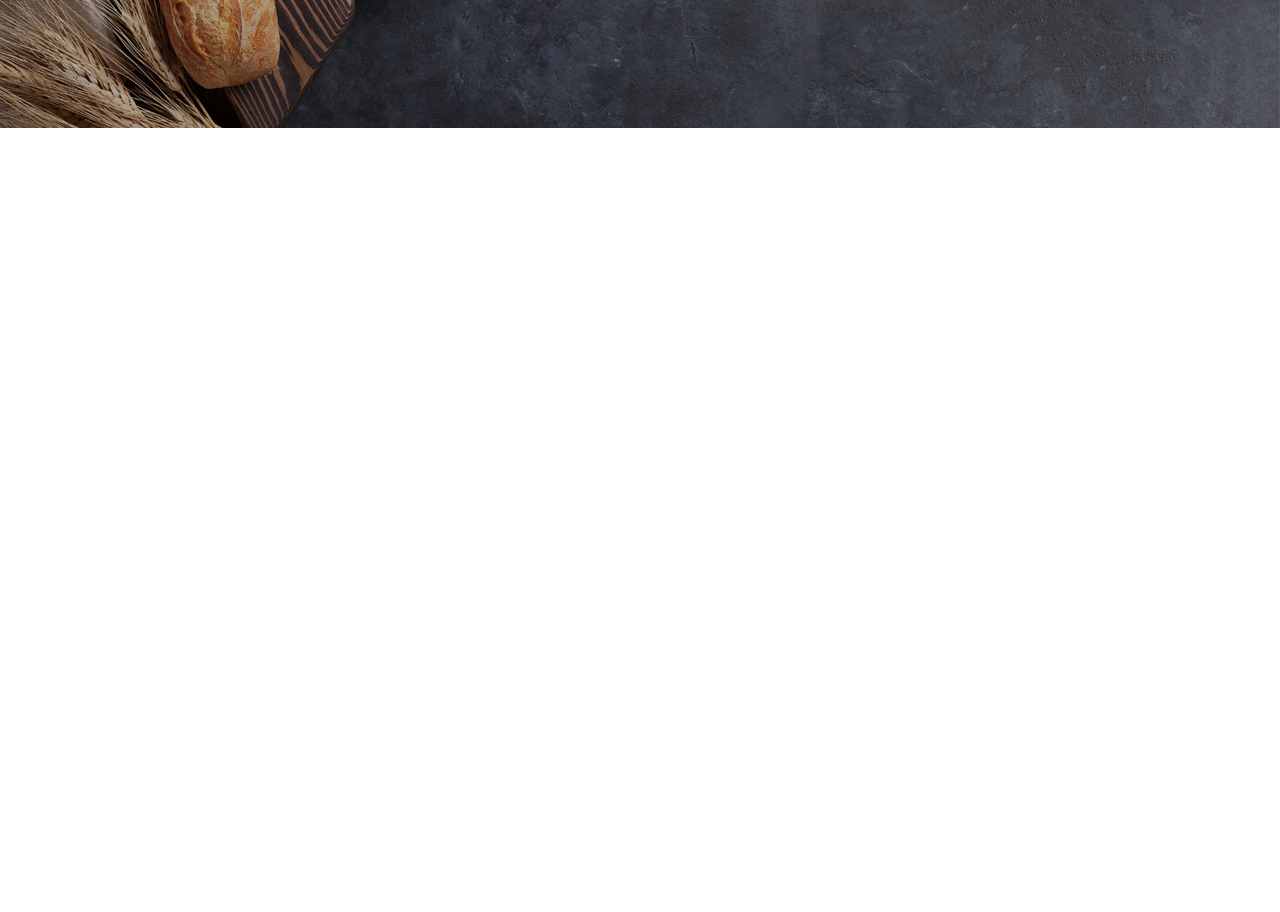
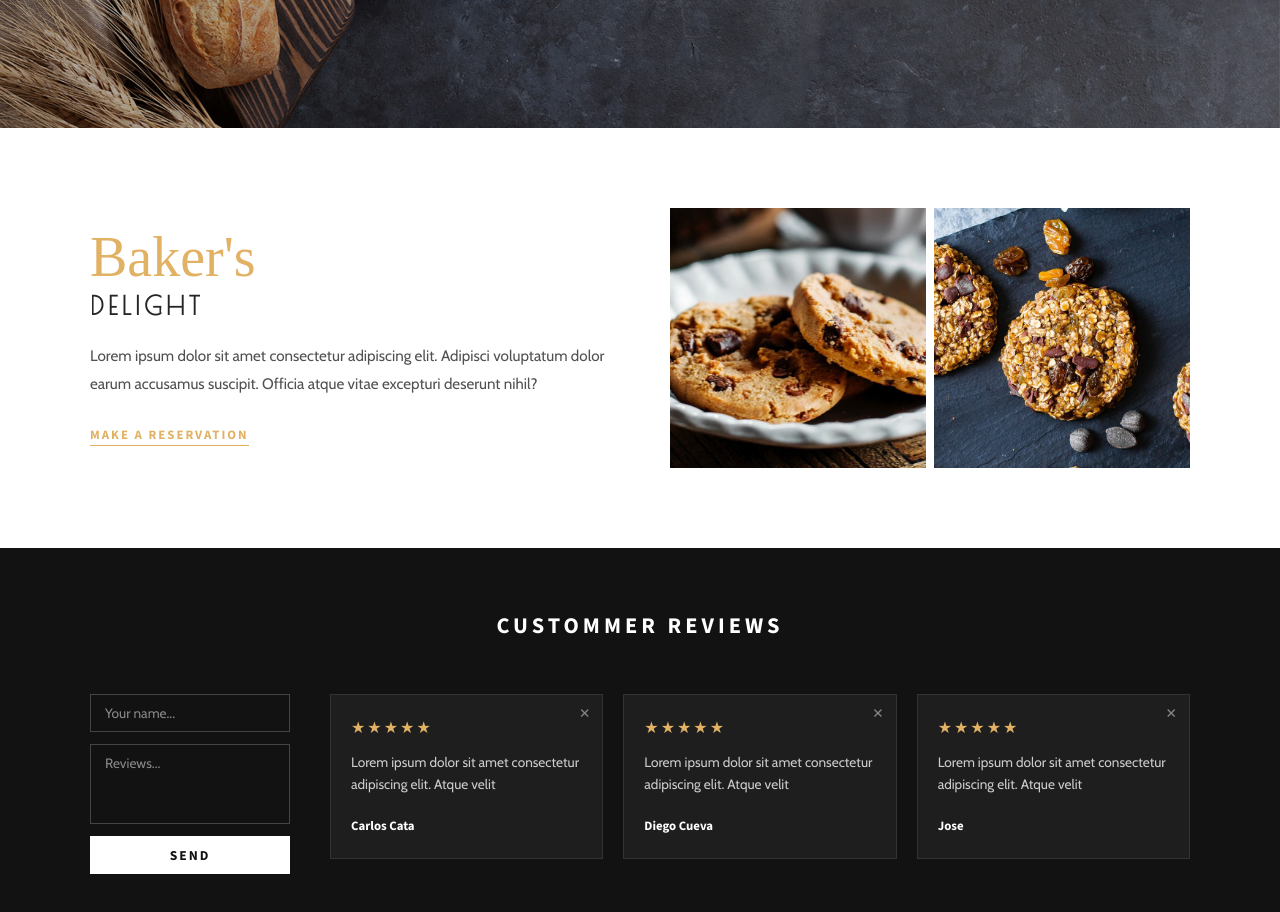
Before and after one commit to Larefio/semana16, a React (Vite) app in the folder bakery/: page / in a window 1280 px wide. Shown: the part 2340-3252 px from the top of the page. Before the commit the page ends 2468 px from the top, so only its background shows below. Built offline with nearby package versions, Linux system fonts and the light colour scheme; a web font is replaced by a local one.

Commit message:
ok ahora si con esto finalizamos gg funcional

```diff
--- a/bakery/src/App.jsx
+++ b/bakery/src/App.jsx
@@ -4,6 +4,10 @@ import Story from './components/story'
 import AlwaysFresh from './components/alwaysFresh'
 import Menu from './components/menu'
 import EverythingTasty from './components/everythingTasty'
+import BakersDelight from './components/bakersDelight'
+import Reviews from './components/reviews'
+
+
 
 function App() {
   return (
@@ -14,6 +18,8 @@ function App() {
       <AlwaysFresh />
       <Menu />
       <EverythingTasty />
+      <BakersDelight />
+      <Reviews />
     </div>
   )
 }
--- a/bakery/src/components/bakersDelight.jsx
+++ b/bakery/src/components/bakersDelight.jsx
@@ -1,4 +1,4 @@
-import './BakersDelight.css'
+import './bakersDelight.css'
 
 const BakersDelight = () => {
   return (
--- a/bakery/src/components/everythingTasty.jsx
+++ b/bakery/src/components/everythingTasty.jsx
@@ -1,4 +1,4 @@
-import './EverythingTasty.css'
+import './everythingTasty.css'
 
 const EverythingTasty = () => {
   return (
--- /dev/null
+++ b/bakery/src/components/reviews.css
@@ -0,0 +1,125 @@
+.reviews {
+  background-color: var(--color-dark-bg);
+  padding: 60px;
+}
+
+.reviews__title {
+  font-family: var(--main-font);
+  color: var(--color-white);
+  font-size: 1.4rem;
+  font-weight: 700;
+  letter-spacing: 4px;
+  text-transform: uppercase;
+  text-align: center;
+  margin-bottom: 50px;
+}
+
+.reviews__container {
+  max-width: 1100px;
+  margin: 0 auto;
+  display: flex;
+  gap: 40px;
+  align-items: flex-start;
+}
+
+.reviews__form {
+  display: flex;
+  flex-direction: column;
+  gap: 12px;
+  min-width: 200px;
+}
+
+.reviews__input,
+.reviews__textarea {
+  background-color: transparent;
+  border: 1px solid #444;
+  color: var(--color-white);
+  padding: 10px 14px;
+  font-family: var(--body-font);
+  font-size: 0.85rem;
+  outline: none;
+  resize: none;
+}
+
+.reviews__input::placeholder,
+.reviews__textarea::placeholder {
+  color: #888;
+}
+
+.reviews__textarea {
+  height: 80px;
+}
+
+.reviews__btn {
+  background-color: var(--color-white);
+  color: var(--color-dark-bg);
+  border: none;
+  padding: 10px;
+  font-family: var(--main-font);
+  font-weight: 700;
+  font-size: 0.85rem;
+  letter-spacing: 2px;
+  text-transform: uppercase;
+  cursor: pointer;
+  transition: background-color 0.3s ease;
+}
+
+.reviews__btn:hover {
+  background-color: var(--color-gold);
+  color: var(--color-white);
+}
+
+.reviews__cards {
+  display: flex;
+  gap: 20px;
+  flex-wrap: wrap;
+  flex: 1;
+}
+
+.reviews__card {
+  background-color: #1e1e1e;
+  border: 1px solid #333;
+  padding: 20px;
+  position: relative;
+  flex: 1;
+  min-width: 200px;
+  max-width: 280px;
+}
+
+.reviews__delete {
+  position: absolute;
+  top: 10px;
+  right: 12px;
+  background: none;
+  border: none;
+  color: #888;
+  font-size: 0.85rem;
+  cursor: pointer;
+  transition: color 0.3s ease;
+}
+
+.reviews__delete:hover {
+  color: var(--color-white);
+}
+
+.reviews__stars {
+  color: var(--color-gold);
+  font-size: 1rem;
+  margin-bottom: 12px;
+  letter-spacing: 2px;
+}
+
+.reviews__text {
+  font-family: var(--body-font);
+  color: #ccc;
+  font-size: 0.85rem;
+  line-height: 1.6;
+  margin-bottom: 16px;
+}
+
+.reviews__name {
+  font-family: var(--main-font);
+  color: var(--color-white);
+  font-size: 0.8rem;
+  font-weight: 700;
+}
--- /dev/null
+++ b/bakery/src/components/reviews.jsx
@@ -0,0 +1,65 @@
+import { useState } from 'react'
+import './Reviews.css'
+
+const Reviews = () => {
+  const [reviews, setReviews] = useState([
+    { id: 1, name: 'Carlos Cata', text: 'Lorem ipsum dolor sit amet consectetur adipiscing elit. Atque velit' },
+    { id: 2, name: 'Diego Cueva', text: 'Lorem ipsum dolor sit amet consectetur adipiscing elit. Atque velit' },
+    { id: 3, name: 'Jose', text: 'Lorem ipsum dolor sit amet consectetur adipiscing elit. Atque velit' },
+  ])
+
+  const [name, setName] = useState('')
+  const [text, setText] = useState('')
+
+  const handleSend = () => {
+    if (name.trim() === '' || text.trim() === '') return
+    const newReview = {
+      id: Date.now(),
+      name: name,
+      text: text,
+    }
+    setReviews([...reviews, newReview])
+    setName('')
+    setText('')
+  }
+
+  const handleDelete = (id) => {
+    setReviews(reviews.filter((r) => r.id !== id))
+  }
+
+  return (
+    <footer className="reviews" id="reviews">
+      <h2 className="reviews__title">Custommer Reviews</h2>
+      <div className="reviews__container">
+        <div className="reviews__form">
+          <input
+            className="reviews__input"
+            type="text"
+            placeholder="Your name..."
+            value={name}
+            onChange={(e) => setName(e.target.value)}
+          />
+          <textarea
+            className="reviews__textarea"
+            placeholder="Reviews..."
+            value={text}
+            onChange={(e) => setText(e.target.value)}
+          />
+          <button className="reviews__btn" onClick={handleSend}>Send</button>
+        </div>
+        <div className="reviews__cards">
+          {reviews.map((review) => (
+            <div className="reviews__card" key={review.id}>
+              <button className="reviews__delete" onClick={() => handleDelete(review.id)}>✕</button>
+              <div className="reviews__stars">★★★★★</div>
+              <p className="reviews__text">{review.text}</p>
+              <span className="reviews__name">{review.name}</span>
+            </div>
+          ))}
+        </div>
+      </div>
+    </footer>
+  )
+}
+
+export default Reviews
```
